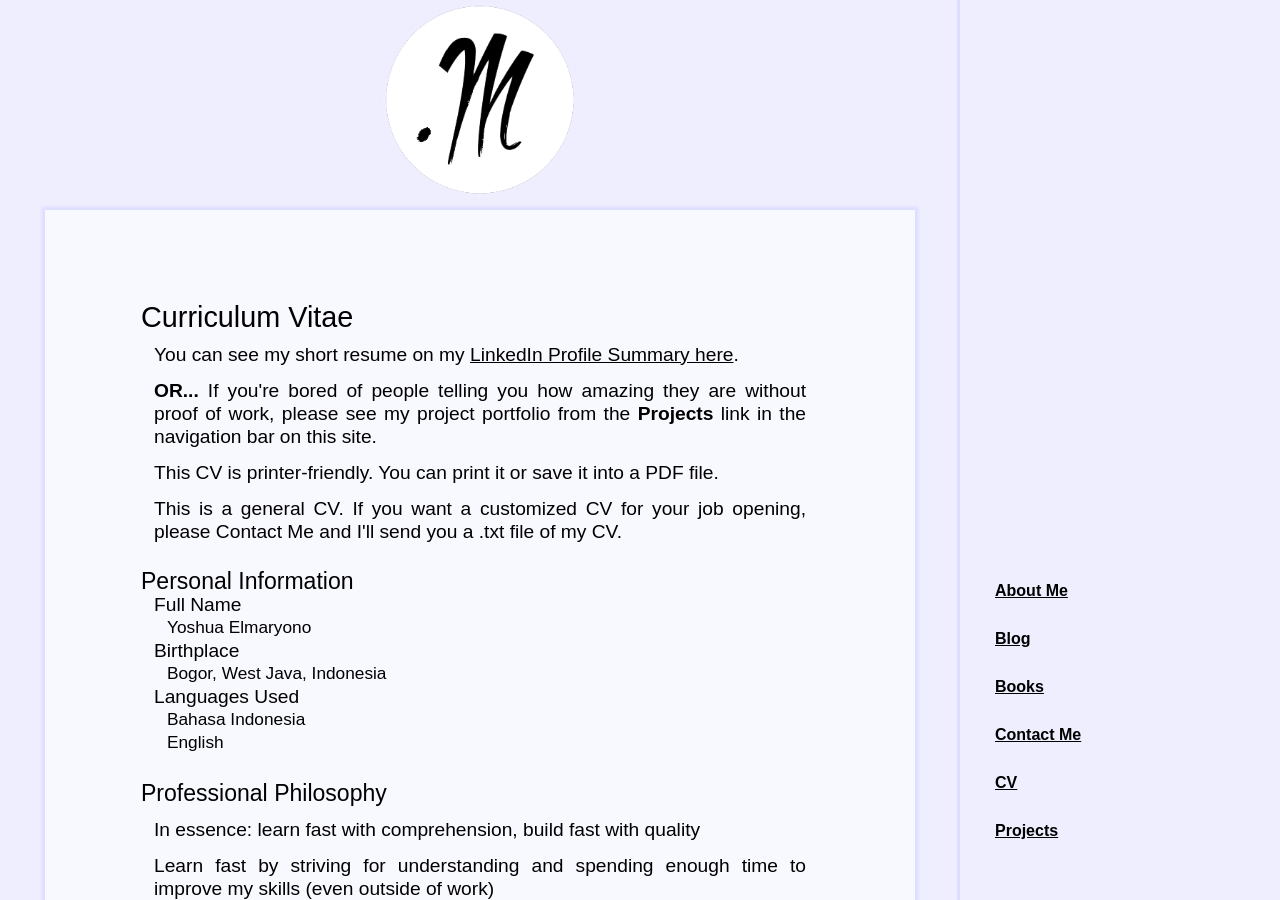
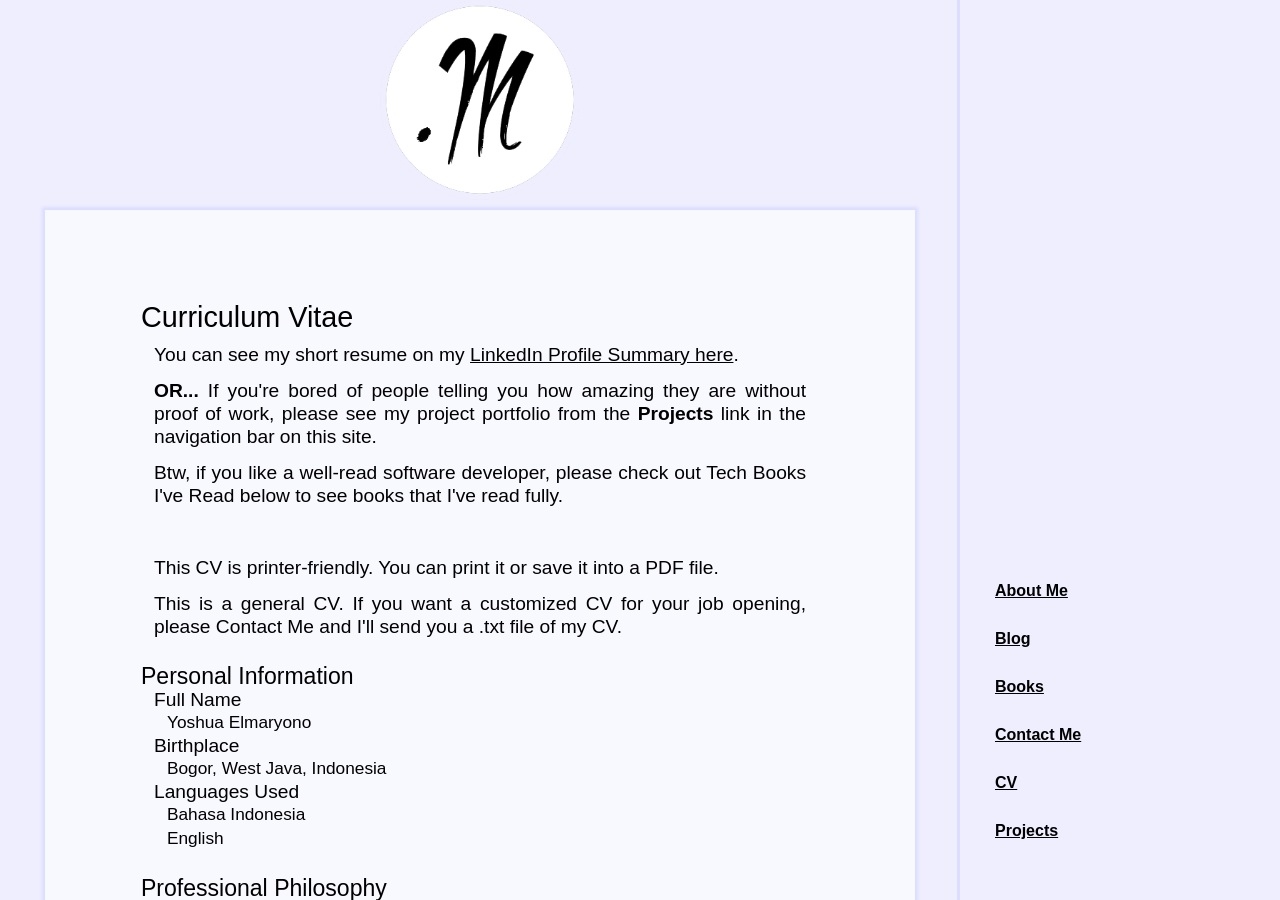
Before and after one commit to dotm/dotm.github.io, a Jekyll site: the page built from cv.html, in a window 1280 px wide and 900 px high. Built offline with Jekyll 4.4.1, drawn with Linux system fonts in a browser that asks for light colours.

Commit message:
Update cv.html

```diff
--- a/cv.html
+++ b/cv.html
@@ -10,6 +10,8 @@
     <div class="hidden-print">
       <p>You can see my short resume on my <a href="https://www.linkedin.com/in/yoshua-elmaryono/">LinkedIn Profile Summary here</a>.</p>
       <p><strong>OR...</strong> If you're bored of people telling you how amazing they are without proof of work, please see my project portfolio from the <strong>Projects</strong> link in the navigation bar on this site.</p>
+      <p>Btw, if you like a well-read software developer, please check out Tech Books I've Read below to see books that I've read fully.</p>
+      <br>
       <p>This CV is printer-friendly. You can print it or save it into a PDF file.</p>
       <p>This is a general CV. If you want a customized CV for your job opening, please Contact Me and I'll send you a .txt file of my CV.</p>
     </div>
```
